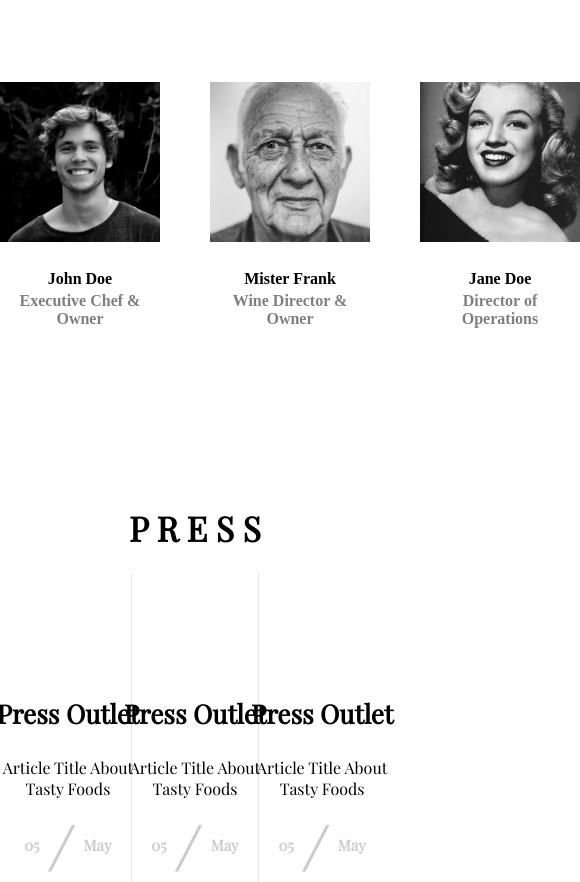
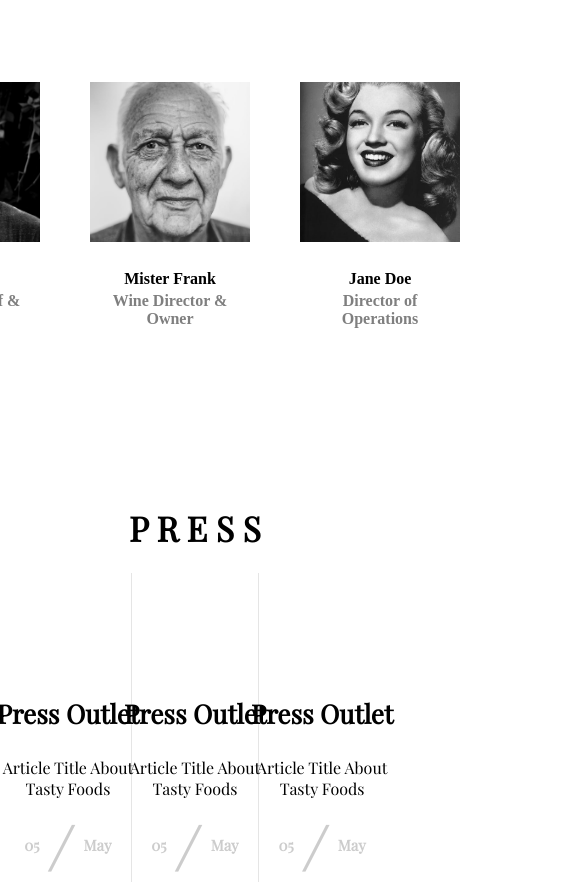
Before and after one commit to KrisGoorhuis/the-eddy-copy, a website: page index.html in a window 390 px wide. Shown: the part 4471-5353 px from the top of the page, 580 px wide, since content can reach past the window. Drawn offline with nearby package versions, Linux system fonts and the light colour scheme; a web font is replaced by a local one.

Commit message:
Added viewport doodads to the html head. Should fix mobile font size stuff, I think?

```diff
--- a/index.html
+++ b/index.html
@@ -3,6 +3,9 @@
 <head>
    <link href="public/css/main.css" type="text/css" rel="stylesheet">
    <link href="https://fonts.googleapis.com/css?family=Abril+Fatface|Lora|Playfair+Display|Gentium+Basic" rel="stylesheet">
+
+   <meta name="viewport" content="initial-scale=1">
+   <meta name="viewport" content="width=device-width">
 
    <script src="https://code.jquery.com/jquery-3.2.1.min.js"></script>
    <script src="public/app.js"></script>
--- a/scss/main.scss
+++ b/scss/main.scss
@@ -703,7 +703,7 @@ a {
    height: 200px;
    padding-bottom: 200px;
    display: flex;
-   justify-content: space-around;
+   justify-content: center;
 
    div {
       width: 200px;
```
Also changed, not shown: public/css/main.css.
